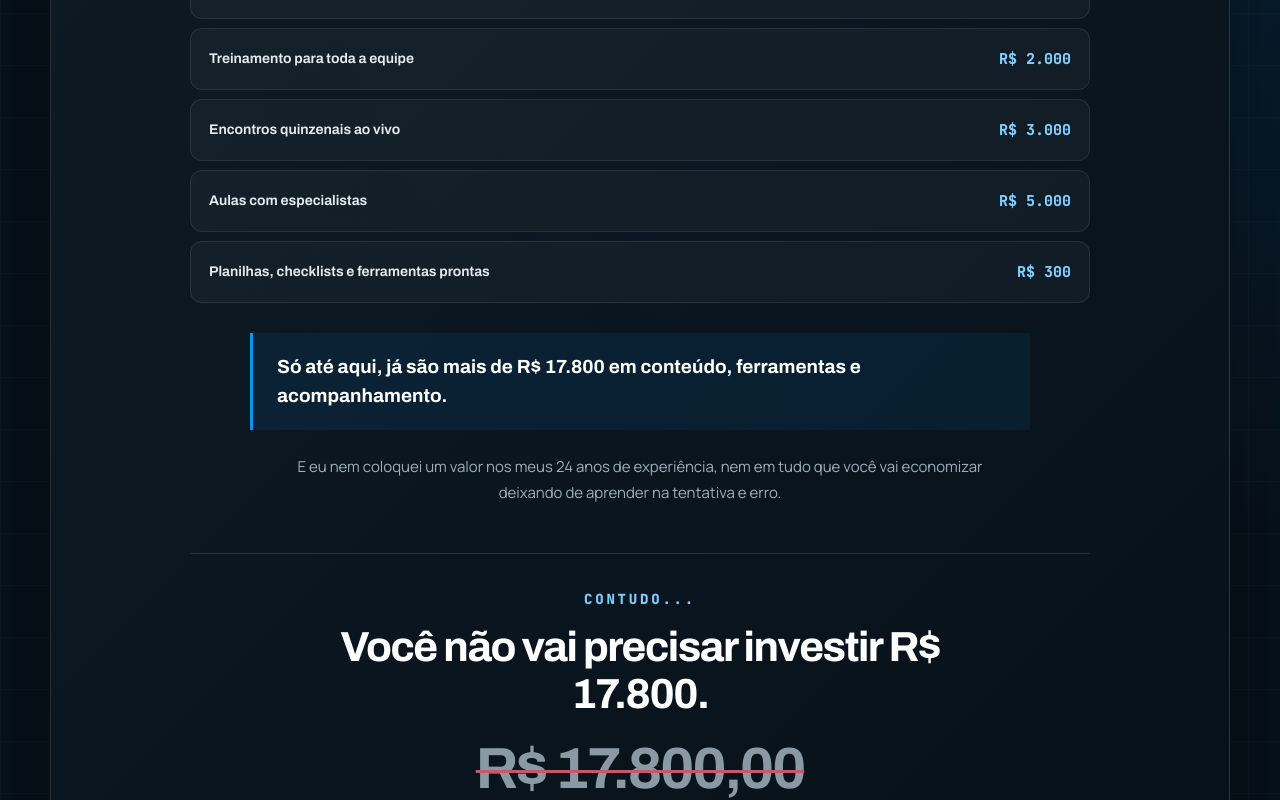
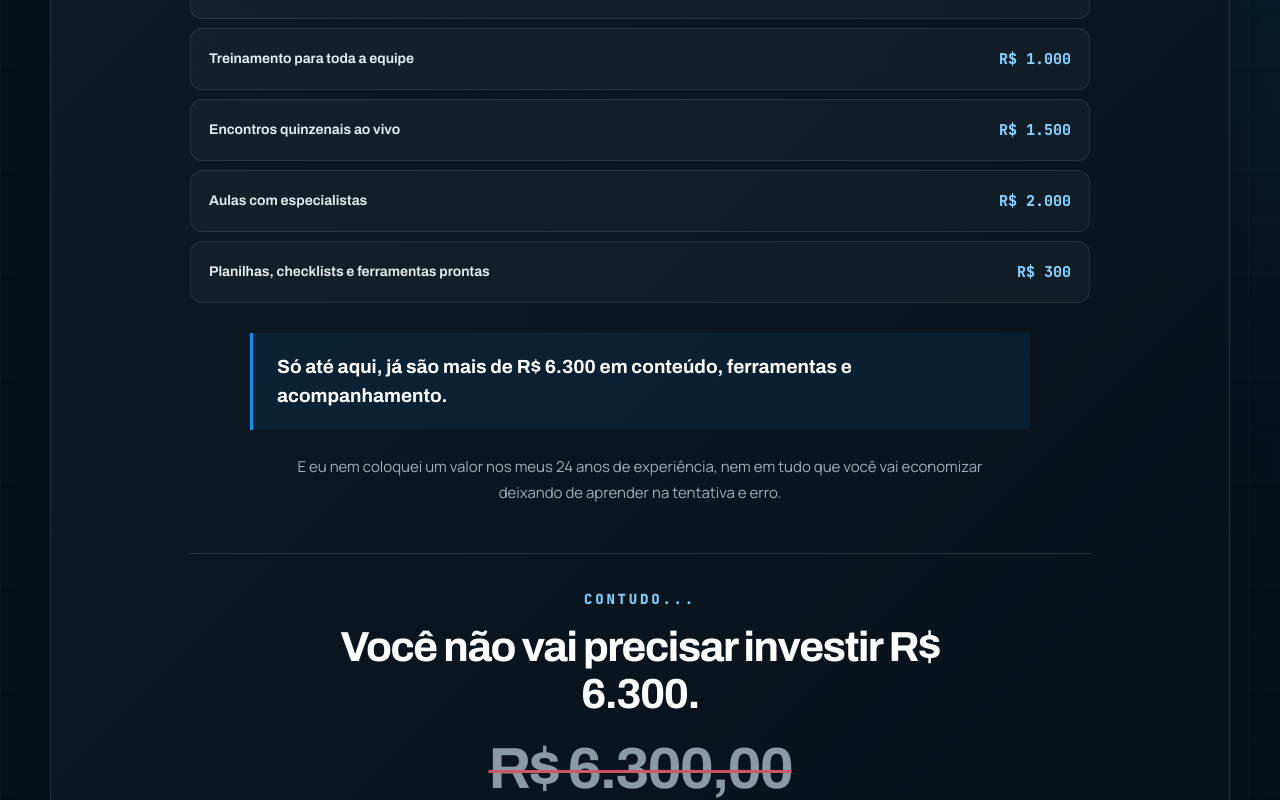
Before and after one commit to cezarhlima1/diegomensor, a Next.js app: page /oficinadealtaperformance in a window 1280 px wide. Shown: the part 9400-10200 px from the top of the page. Built offline with nearby package versions, Linux system fonts and the light colour scheme.

Commit message:
atualiza valores de ancoragem

```diff
--- a/components/oficina-alta-performance/OficinaAltaPerformance.tsx
+++ b/components/oficina-alta-performance/OficinaAltaPerformance.tsx
@@ -338,21 +338,21 @@ export default function OficinaAltaPerformance() {
                 </div>
                 <div className={styles.valueItems}>
                   {[
-                    ["Treinamento completo de todos os processos", "R$ 2.500"],
-                    ["Treinamento para toda a equipe", "R$ 2.000"],
-                    ["Encontros quinzenais ao vivo", "R$ 3.000"],
-                    ["Aulas com especialistas", "R$ 5.000"],
+                    ["Treinamento completo de todos os processos", "R$ 1.500"],
+                    ["Treinamento para toda a equipe", "R$ 1.000"],
+                    ["Encontros quinzenais ao vivo", "R$ 1.500"],
+                    ["Aulas com especialistas", "R$ 2.000"],
                     ["Planilhas, checklists e ferramentas prontas", "R$ 300"],
                   ].map(([item, value]) => (
                     <div key={item}><span>{item}</span><strong>{value}</strong></div>
                   ))}
                 </div>
-                <strong className={styles.valueTotal}>Só até aqui, já são mais de R$ 17.800 em conteúdo, ferramentas e acompanhamento.</strong>
+                <strong className={styles.valueTotal}>Só até aqui, já são mais de R$ 6.300 em conteúdo, ferramentas e acompanhamento.</strong>
                 <p className={styles.experienceNote}>E eu nem coloquei um valor nos meus 24 anos de experiência, nem em tudo que você vai economizar deixando de aprender na tentativa e erro.</p>
                 <div className={styles.valueTurn}>
                   <span>CONTUDO...</span>
-                  <strong>Você não vai precisar investir R$ 17.800.</strong>
-                  <del>R$ 17.800,00</del>
+                  <strong>Você não vai precisar investir R$ 6.300.</strong>
+                  <del>R$ 6.300,00</del>
                   <p>Você não vai precisar investir nem <strong>METADE DESSE VALOR.</strong></p>
                 </div>
               </div>
```
